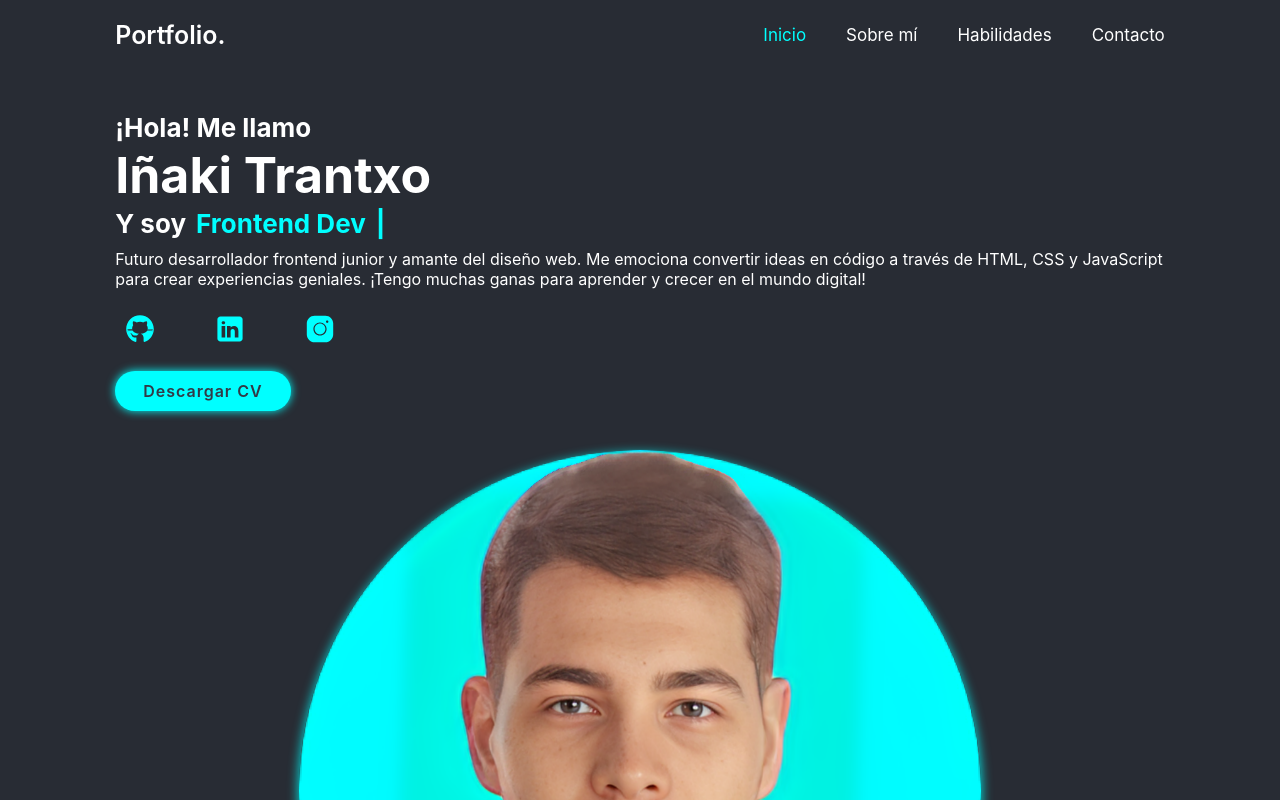
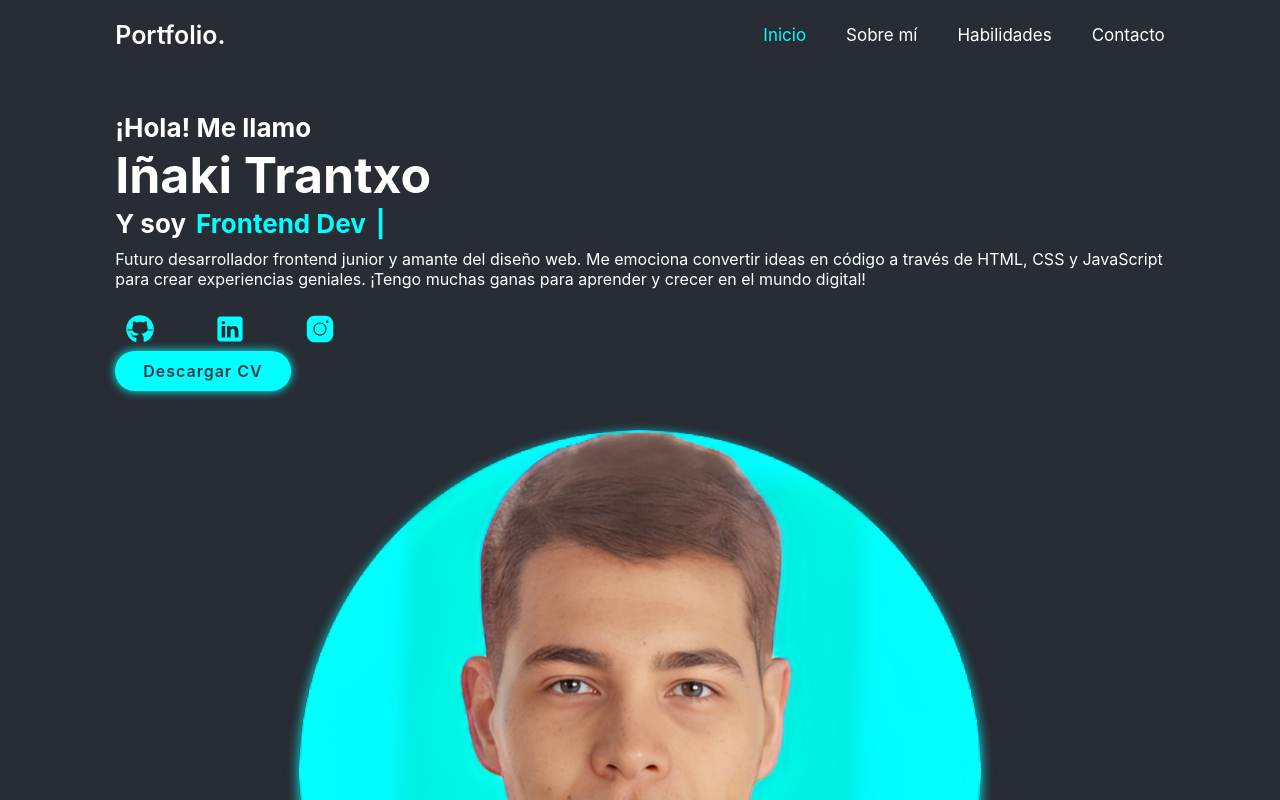
Before and after one commit to trantxo2/portfolio, a React (Create React App) app: page / in a window 1280 px wide. Shown: the top 800 px of the page. Built offline with nearby package versions, Linux system fonts and the light colour scheme.

Commit message:
fix socialmedia container

```diff
--- a/src/components/pages/Home.css
+++ b/src/components/pages/Home.css
@@ -77,12 +77,6 @@
   }
 }
 
-.socialmedia-container {
-  display: flex;
-  justify-items: center;
-  align-items: center;
-}
-
 .icon {
   width: 4rem;
   height: 4rem;
```
Also changed, not shown: 14 other files (tests, documents, lock files or other folders).
